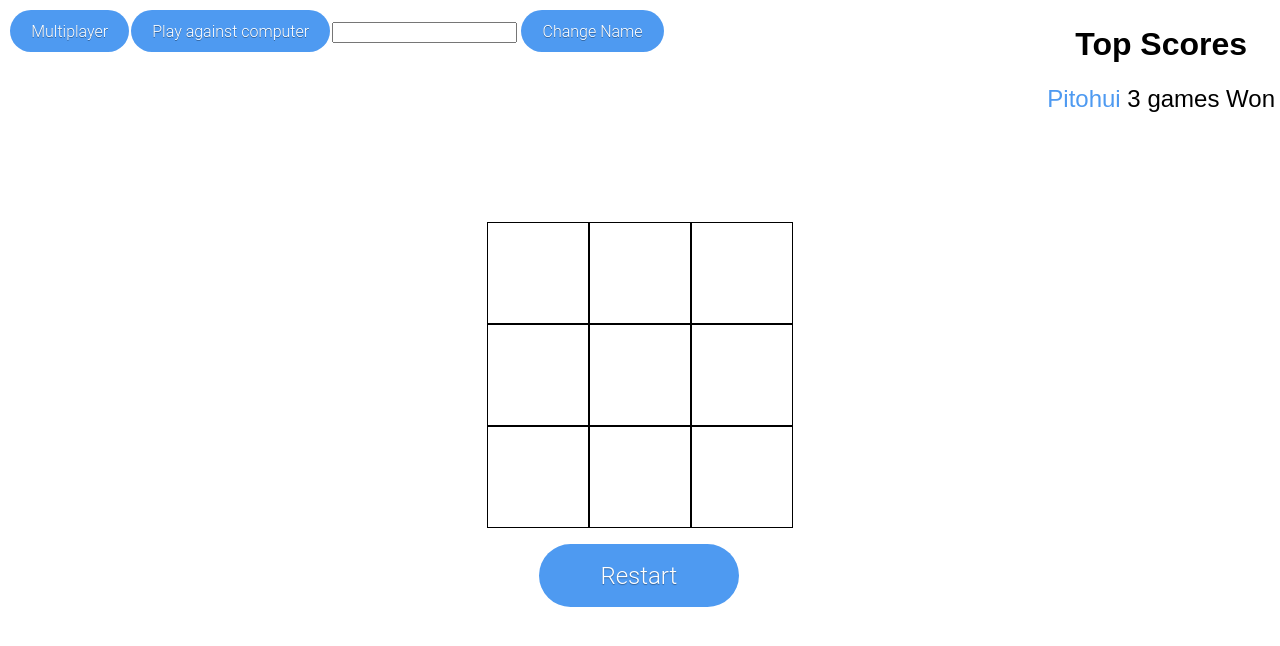
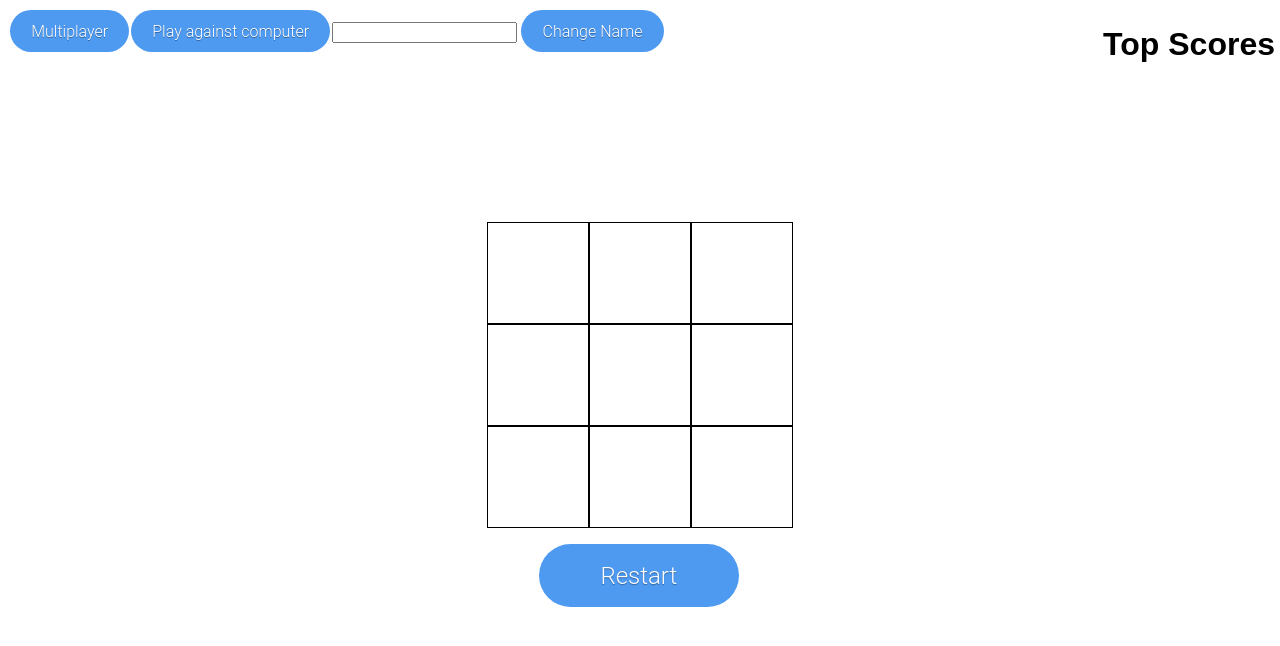
Before and after one commit to GoncaloNevesCorreia/tic-tac-toe, a website with bundled scripts: page Client/index.html in a window 1280 px wide. Built offline with nearby package versions, Linux system fonts and the light colour scheme; no server answers.

Commit message:
html clean up

```diff
--- a/Client/index.html
+++ b/Client/index.html
@@ -28,12 +28,7 @@
 
     <div id="top_scores">
         <h1>Top Scores</h1>
-        <div class="users">
-            <div class="user">
-                <span class="name">Pitohui</span>
-                <span class="score">3 games Won</span>
-            </div>
-        </div>
+        <div class="users"></div>
     </div>
 
     <div class="wrapper">
```
